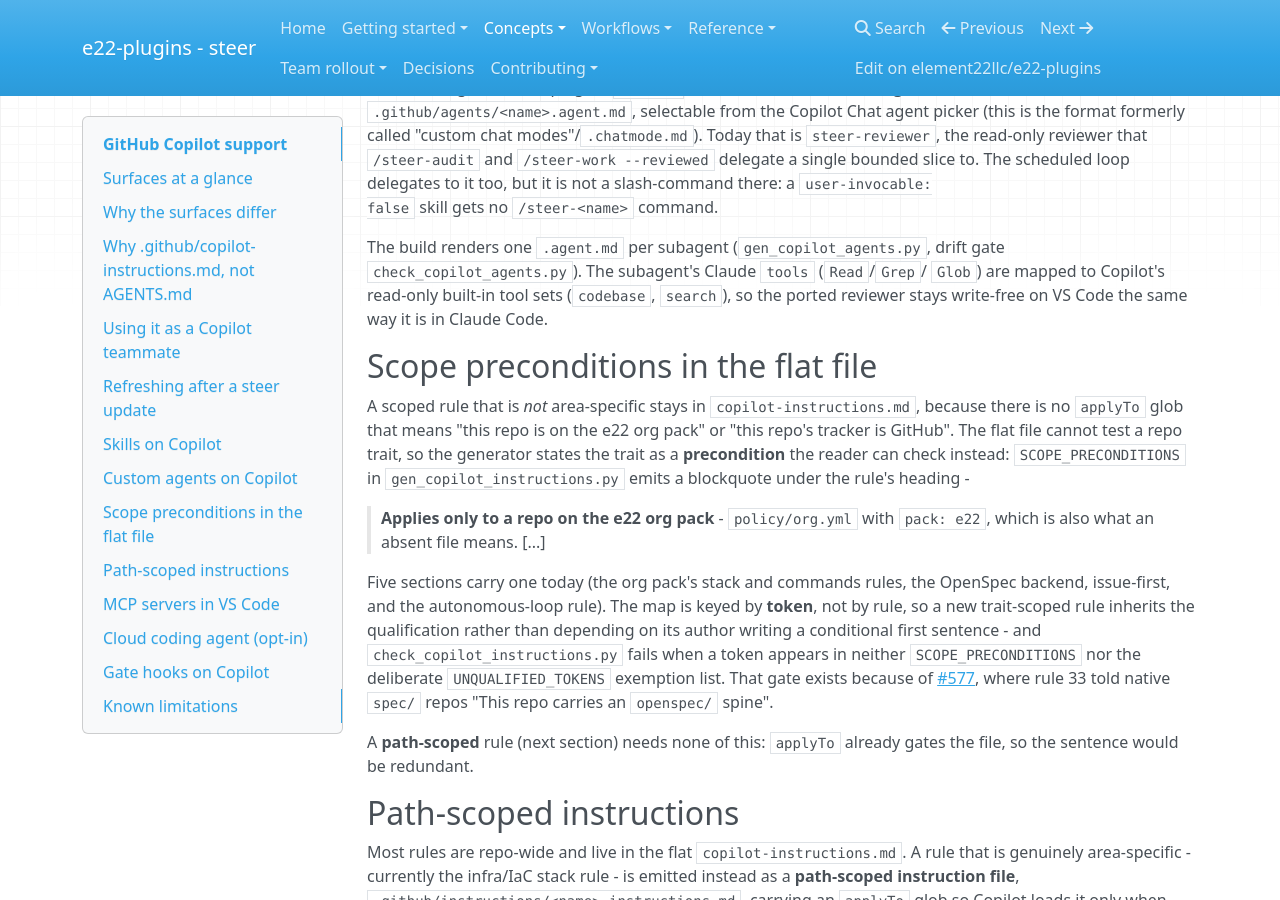
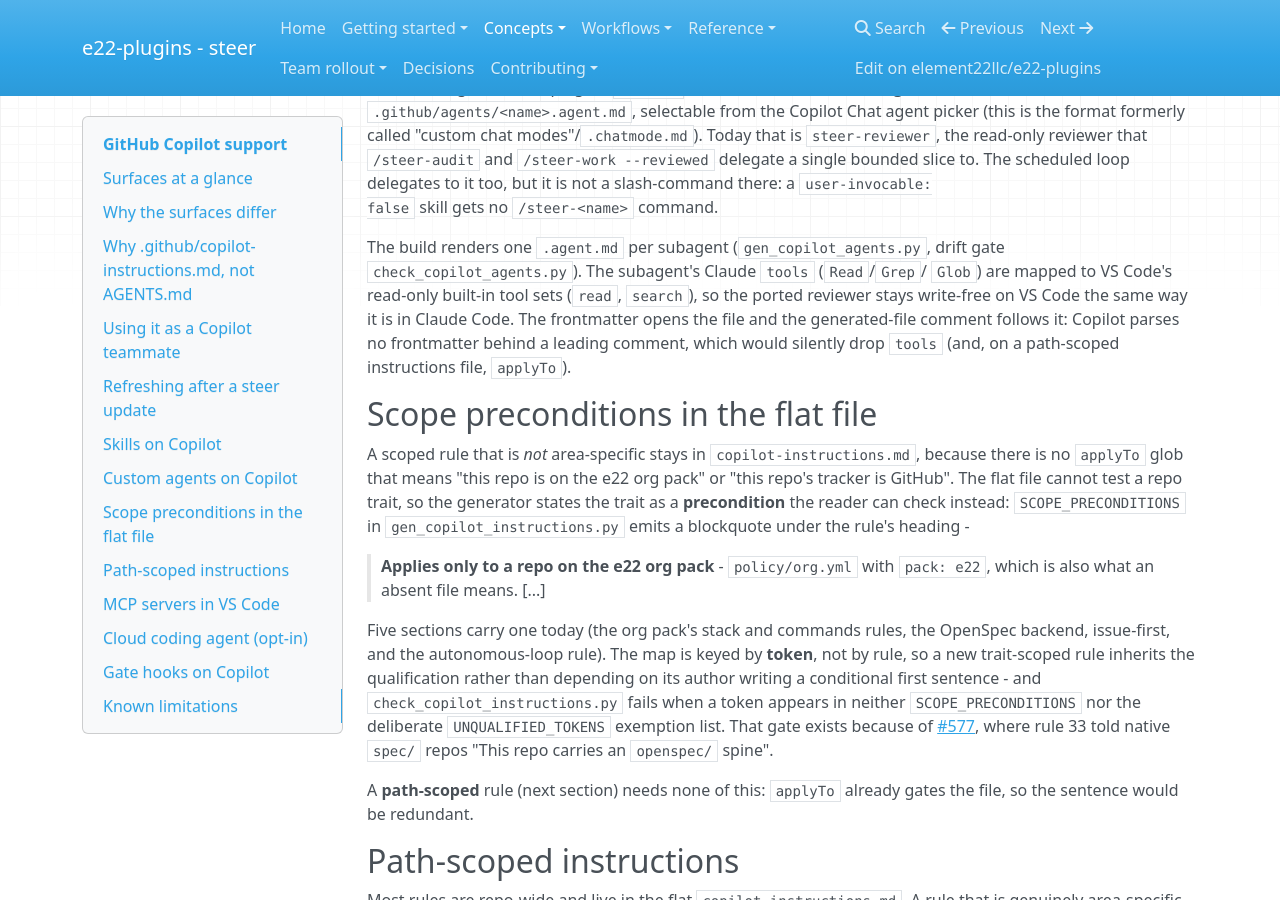
Before and after one commit to element22llc/e22-plugins, an MkDocs documentation site: the page built from docs/concepts/copilot-support.md, in a window 1280 px wide and 900 px high, scrolled down 6601 px. Built offline with MkDocs 1.6.1, drawn with Linux system fonts in a browser that asks for light colours; nearby versions of some CDN libraries.

Commit message:
fix(scaffold): open generated Copilot agent and instructions with frontmatter
A generated-file comment ahead of the YAML frontmatter stopped Copilot
from parsing it, so steer-reviewer lost its read-only tools and the
path-scoped instructions lost applyTo. Emit the comment after the
frontmatter and map the reviewer's tools to VS Code's current read and
search sets.

Co-Authored-By: Claude Opus 5.5 (1M context) <noreply@anthropic.com>

```diff
--- a/docs/concepts/copilot-support.md
+++ b/docs/concepts/copilot-support.md
@@ -288,9 +288,11 @@ false` skill gets no `/steer-<name>` command.
 
 The build renders one `.agent.md` per subagent (`gen_copilot_agents.py`, drift
 gate `check_copilot_agents.py`). The subagent's Claude `tools` (`Read`/`Grep`/
-`Glob`) are mapped to Copilot's read-only built-in tool sets (`codebase`,
+`Glob`) are mapped to VS Code's read-only built-in tool sets (`read`,
 `search`), so the ported reviewer stays write-free on VS Code the same way it is
-in Claude Code.
+in Claude Code. The frontmatter opens the file and the generated-file comment
+follows it: Copilot parses no frontmatter behind a leading comment, which would
+silently drop `tools` (and, on a path-scoped instructions file, `applyTo`).
 
 ## Scope preconditions in the flat file
 
```
Also changed, not shown: plugins/steer/templates/github/agents/steer-reviewer.agent.md (+3 -3 lines), plugins/steer/templates/github/instructions/infra.instructions.md (+1 -1 lines), 5 other files.
